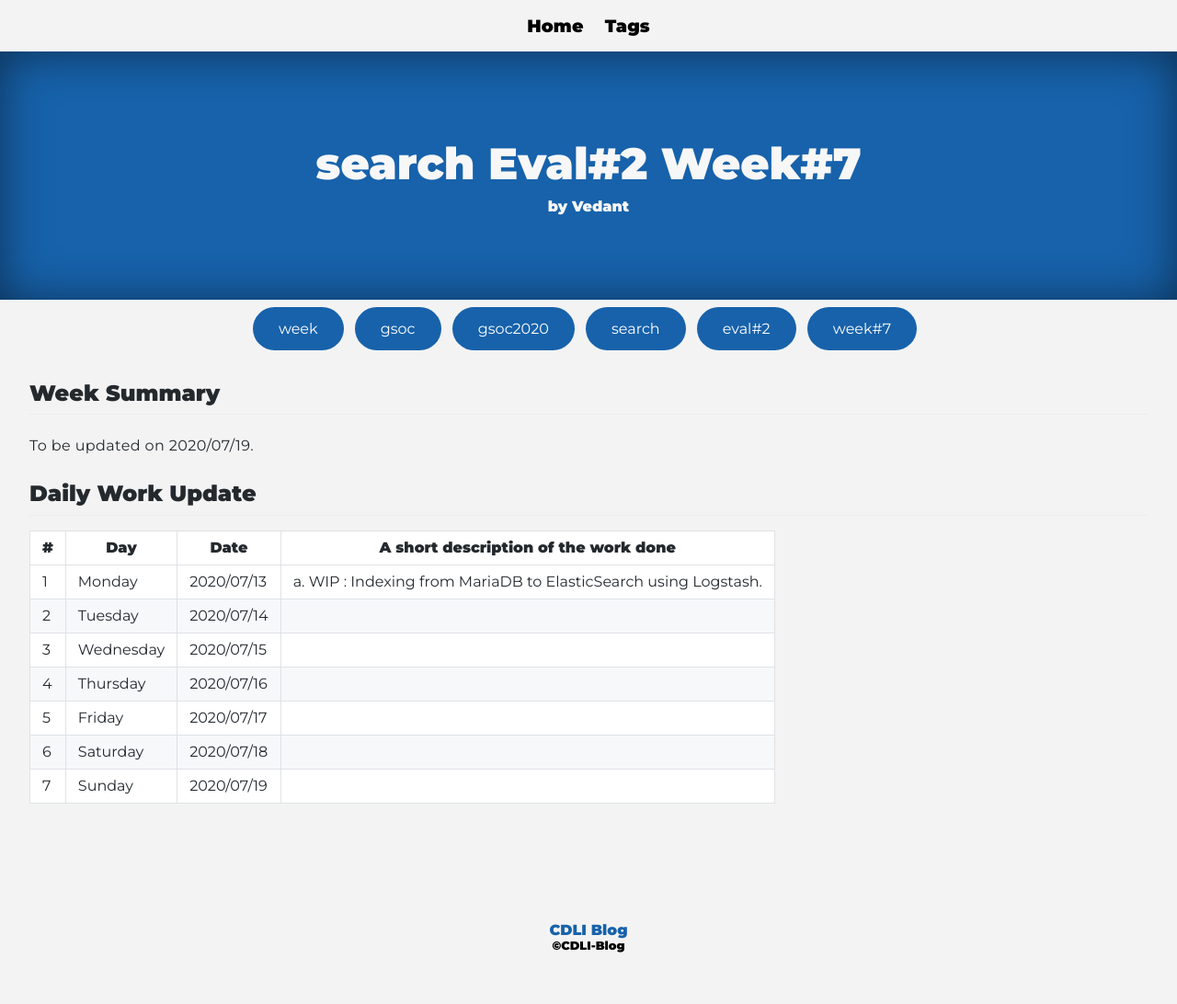
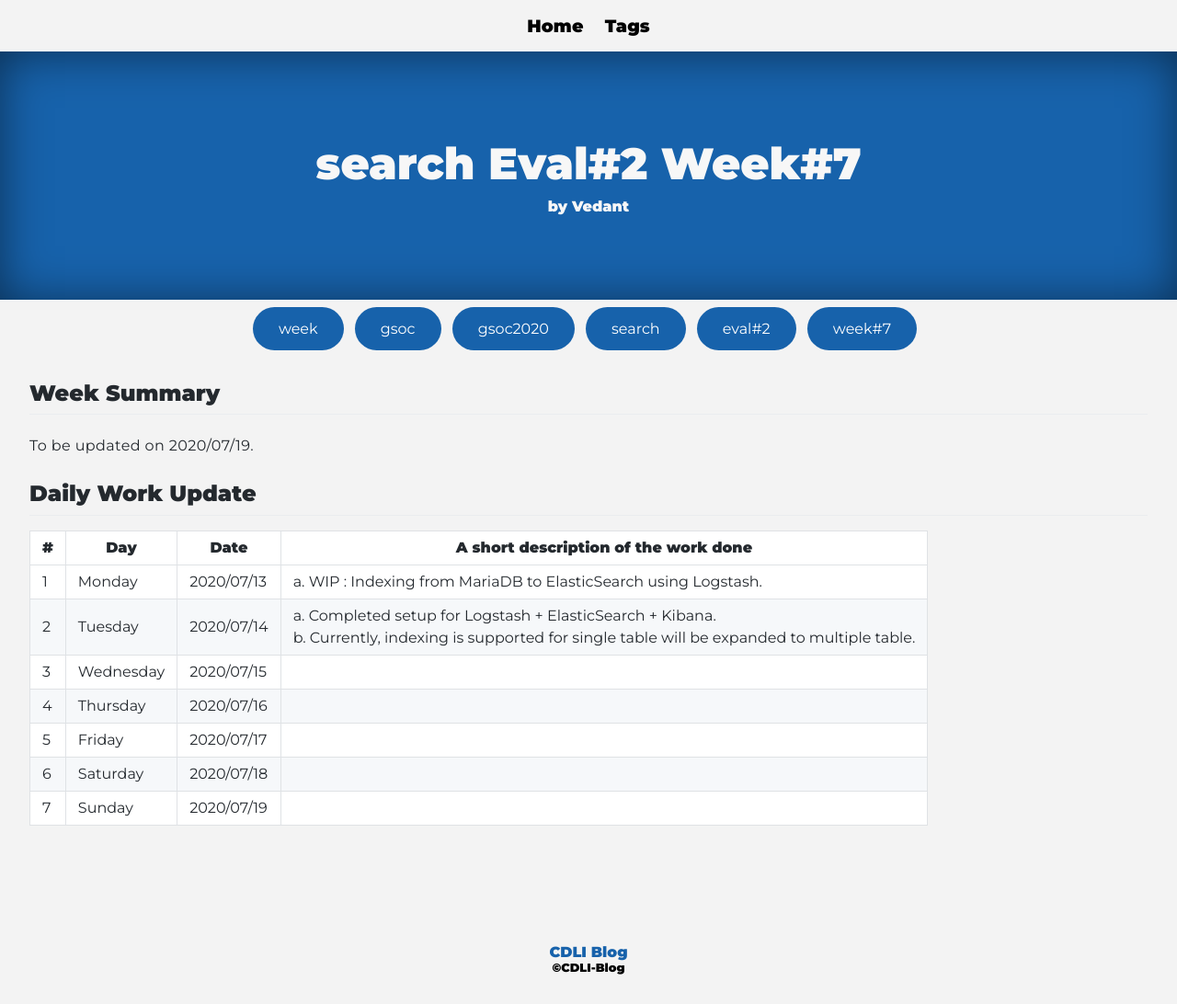
Before and after one commit to cdli-gh/blog, a Jekyll site: the page built from _blog/gsoc20/search/posts/08_week7.md, in a window 1280 px wide. Shown: the whole page at 92% size. Built offline with Jekyll 4.4.1, drawn with Linux system fonts in a browser that asks for light colours; Markdown is read by kramdown in place of the engine named in the settings; before the commit the page ends 1068 px from its top, so only the background shows below that.

Commit message:
Search : DailyUpdates 7:2

```diff
--- a/_blog/gsoc20/search/posts/08_week7.md
+++ b/_blog/gsoc20/search/posts/08_week7.md
@@ -14,7 +14,7 @@ To be updated on 2020/07/19.
 |\#|Day|Date|A short description of the work done|
 |---	|---	|---	|---	|
 |1   	| Monday 	|   2020/07/13	| a. WIP : Indexing from MariaDB to ElasticSearch using Logstash. |
-|2   	| Tuesday  	|   2020/07/14	|   	|
+|2   	| Tuesday  	|   2020/07/14	|  a. Completed setup for Logstash + ElasticSearch + Kibana. <br> b. Currently, indexing is supported for single table will be expanded to multiple table. 	|
 |3   	| Wednesday  	|  2020/07/15 	|   	|
 |4   	| Thursday  	|   2020/07/16	|   	|
 |5   	| Friday  	|   2020/07/17	|   	|
```
